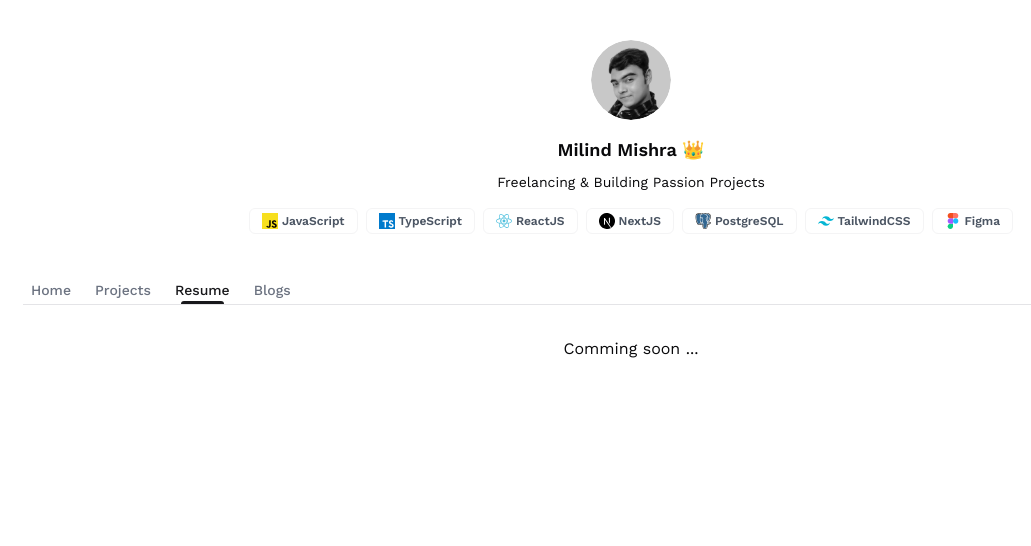
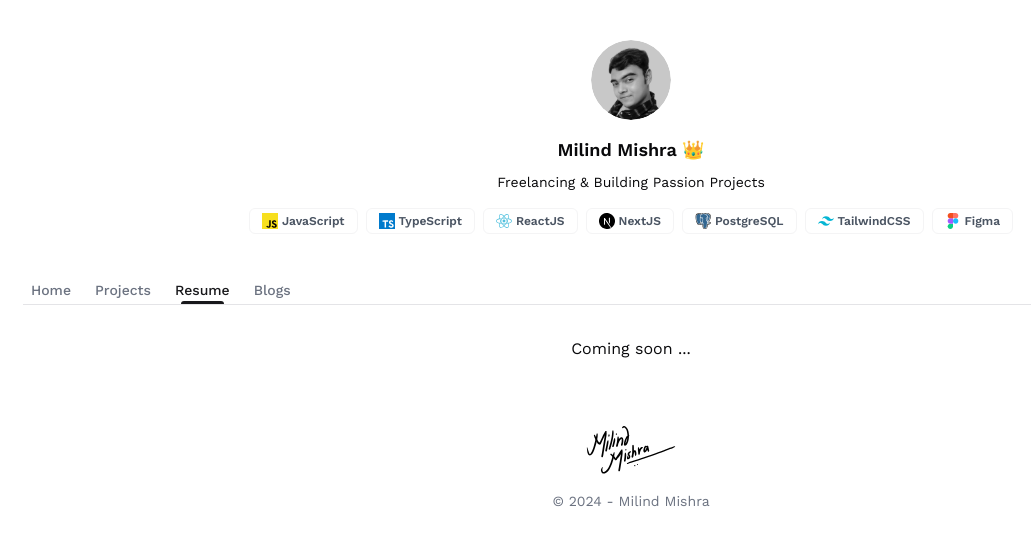
Before and after one commit to thatbeautifuldream/milindmishra.com.old, a Next.js app: page /resume in a window 1280 px wide. Shown: the top 546 px of the page, without its empty margins (9-1040 px from the left). Built offline with nearby package versions, Linux system fonts and the light colour scheme.

Commit message:
🐛 FIX: fix typo and add footer

```diff
--- a/src/app/layout.tsx
+++ b/src/app/layout.tsx
@@ -3,6 +3,7 @@ import "~/styles/globals.css";
 import { Work_Sans } from "next/font/google";
 import LineTabs from "~/components/linetabs";
 import Header from "~/components/header";
+import Footer from "~/components/footer";
 
 const font = Work_Sans({
   subsets: ["latin"],
@@ -20,6 +21,7 @@ export default function RootLayout({
         <div className="mx-auto max-w-7xl px-4 sm:px-6 lg:px-8">
           <Header />
           <LineTabs>{children}</LineTabs>
+          <Footer />
         </div>
       </body>
     </html>
--- a/src/app/resume/page.tsx
+++ b/src/app/resume/page.tsx
@@ -6,7 +6,7 @@ export default function Resume() {
   return (
     <AnimateChildren>
       <div className="flex flex-col items-center justify-center space-y-4">
-        Comming soon ...
+        Coming soon ...
       </div>
     </AnimateChildren>
   );
--- /dev/null
+++ b/src/components/footer/index.tsx
@@ -0,0 +1,24 @@
+import Image from "next/image";
+import React from "react";
+
+const Footer = () => {
+  return (
+    <div className="flex flex-col items-center justify-center p-16 text-center text-sm">
+      <div>
+        <Image
+          alt="Milind Mishra Signature"
+          loading="lazy"
+          width="90"
+          height="90"
+          src="/milind-mishra-signature.svg"
+          className="mb-4"
+        />
+      </div>
+      <div className="text-gray-500">
+        © {new Date().getFullYear()} - Milind Mishra
+      </div>
+    </div>
+  );
+};
+
+export default Footer;
```
Also changed, not shown: public/milind-mishra-signature.svg (added).
